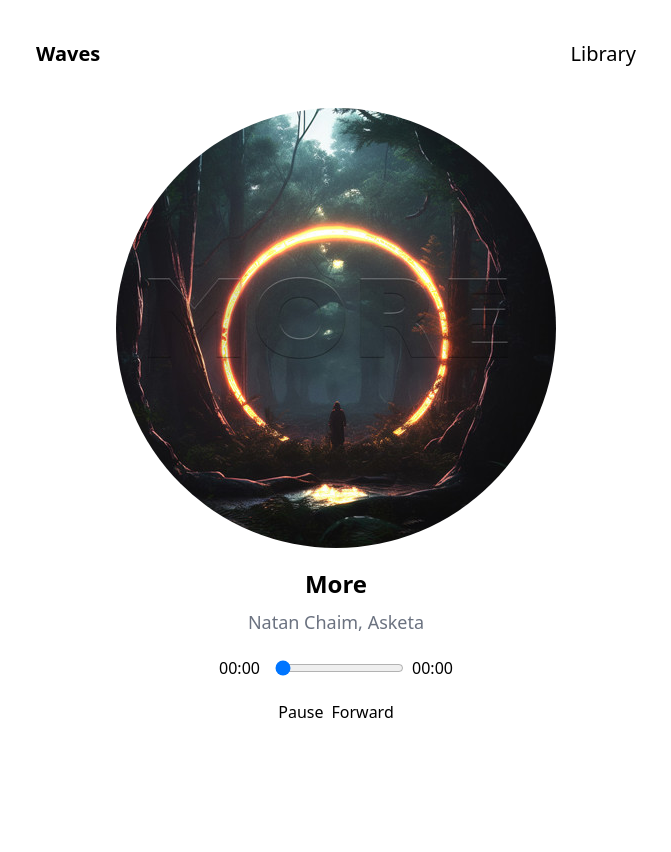
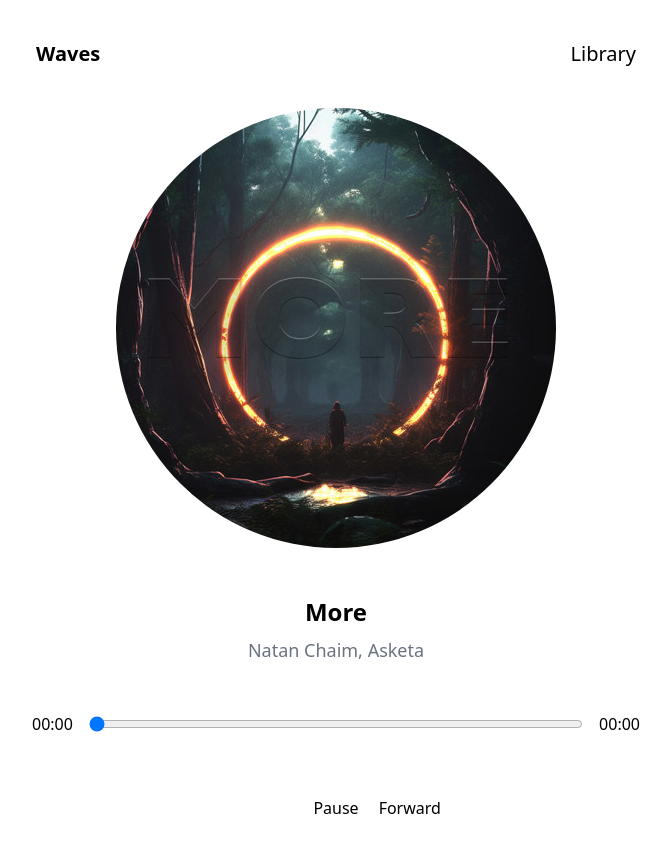
Before and after one commit to JayCodeGitHub/Waves, a React (Vite) app: page / in a window 1280 px wide. Shown: the top 852 px of the page, without its empty margins (304-975 px from the left). Before the commit the page ends 804 px from the top, so only its background shows below. Built offline with nearby package versions, Linux system fonts and the light colour scheme.

Commit message:
Style player for Desktop

```diff
--- a/src/components/player.tsx
+++ b/src/components/player.tsx
@@ -72,13 +72,13 @@ const Player = () => {
   };
 
   return (
-    <div className="flex flex-col items-center justify-center gap-5 py-10">
+    <div className="flex flex-col items-center justify-center w-1/2 gap-12 py-10 ">
       <img src={Songs[song].cover} className="rounded-full " />
       <div className="flex flex-col items-center justify-center gap-2">
         <h2 className="text-2xl font-bold">{Songs[song].title}</h2>
         <h3 className="text-lg text-gray-500">{Songs[song].author}</h3>
       </div>
-      <div className="flex flex-col items-center gap-2">
+      <div className="flex flex-col items-center w-full gap-2">
         <audio
           ref={audioPlayer}
           src={Songs[song].song}
@@ -86,27 +86,34 @@ const Player = () => {
           onTimeUpdate={handleTimeUpdate}
           className="hidden"
         />
-        <div className="flex gap-2">
+        <div className="flex w-full gap-4 px-4">
           <div className="w-12 ">{calculateTime(currnetTime)}</div>
           <input
             ref={progressBar}
             type="range"
             defaultValue={0}
             onChange={handleSliderChange}
+            className="w-full"
           />
           <div>{calculateTime(duration)}</div>
         </div>
       </div>
-      <div className="flex gap-2">
+      <div className="flex justify-center w-1/3 h-12 gap-2">
+        <span className="flex items-center justify-center w-1/3">
           {Songs[song].id > 0 ? (
             <button onClick={() => setSong(song - 1)}>Back</button>
           ) : null}
+        </span>
+        <span className="flex items-center justify-center w-1/3">
           <button onClick={togglePlayPause}>
             {isPlaying ? "Pause" : "Play"}
           </button>
+        </span>
+        <span className="flex items-center justify-center w-1/3">
           {Songs[song].id < Songs.length - 1 ? (
             <button onClick={() => setSong(song + 1)}>Forward</button>
           ) : null}
+        </span>
       </div>
     </div>
   );
```
Lines whose indentation alone changed are shown as unchanged.
